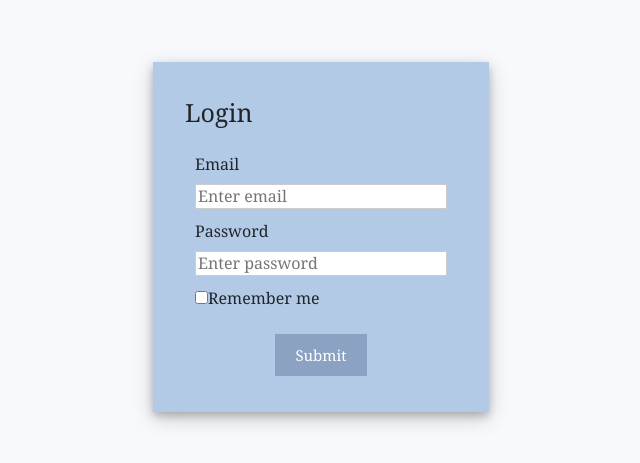
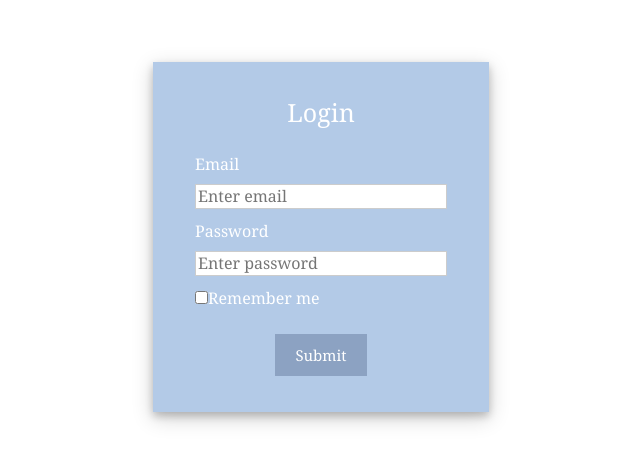
Before and after one commit to selincabuk/T2-HR-Tool-For-Leave, a React (Vite) app in the folder frontend/: page / in a window 1280 px wide. Shown: the part 163-626 px from the top of the page, without its empty margins (319-959 px from the left). Built offline with nearby package versions, Linux system fonts and the light colour scheme.

Commit message:
css update

```diff
--- a/frontend/src/AdminPages/AdminToolComponents/Components.css
+++ b/frontend/src/AdminPages/AdminToolComponents/Components.css
@@ -71,12 +71,13 @@
   .button__submit:hover span {
     padding-right: 25px;
     background-color: #b3cae7;
-
+    width: 180px;
   }
 
   .button__submit:hover span:after {
     opacity: 1;
     right: 0;
+
   }
 
   .spinnerHolder {
--- a/frontend/src/Login.css
+++ b/frontend/src/Login.css
@@ -7,7 +7,7 @@
   gap: 20px;
   height: 100vh;
   font-family: Cambria, Cochin, Georgia, Times, "Times New Roman", serif;
-  background-color: #f8f9fd;
+  background-color: white;
   margin: 0;
   padding: 0;
 }
--- a/frontend/src/Login.tsx
+++ b/frontend/src/Login.tsx
@@ -63,17 +63,17 @@ function Login() {
     {/* form gönderildiğinde çalışır */}
 
       <form onSubmit={handleSubmit}>
-        <div className="input-container">
+        <div className="input-container" style={{color: "white" }}>
           <label>Email </label>
           <input type="text" name="emaill" placeholder="Enter email" required />
           {renderErrorMessage("emaill")} {/* email hatalıysa */}
         </div>
-        <div className="input-container">
+        <div className="input-container" style={{color: "white"}}>
           <label>Password </label>
           <input type="password" name="pass" placeholder="Enter password" required />
           {renderErrorMessage("pass")}
         </div>
-        <div className="input-container">
+        <div className="input-container" style={{color: "white"}}>
           <label>
             <input
               type="checkbox"
@@ -93,7 +93,7 @@ function Login() {
   return (
     <div className="app">
       <div className="login-form">
-        <div className="title">Login</div>
+        <div className="title" style={{color: "white", textAlign:"center"}} >Login</div>
         {isSubmitted ? (
           <div>Admin is successfully logged in</div>
         ) : (
```
